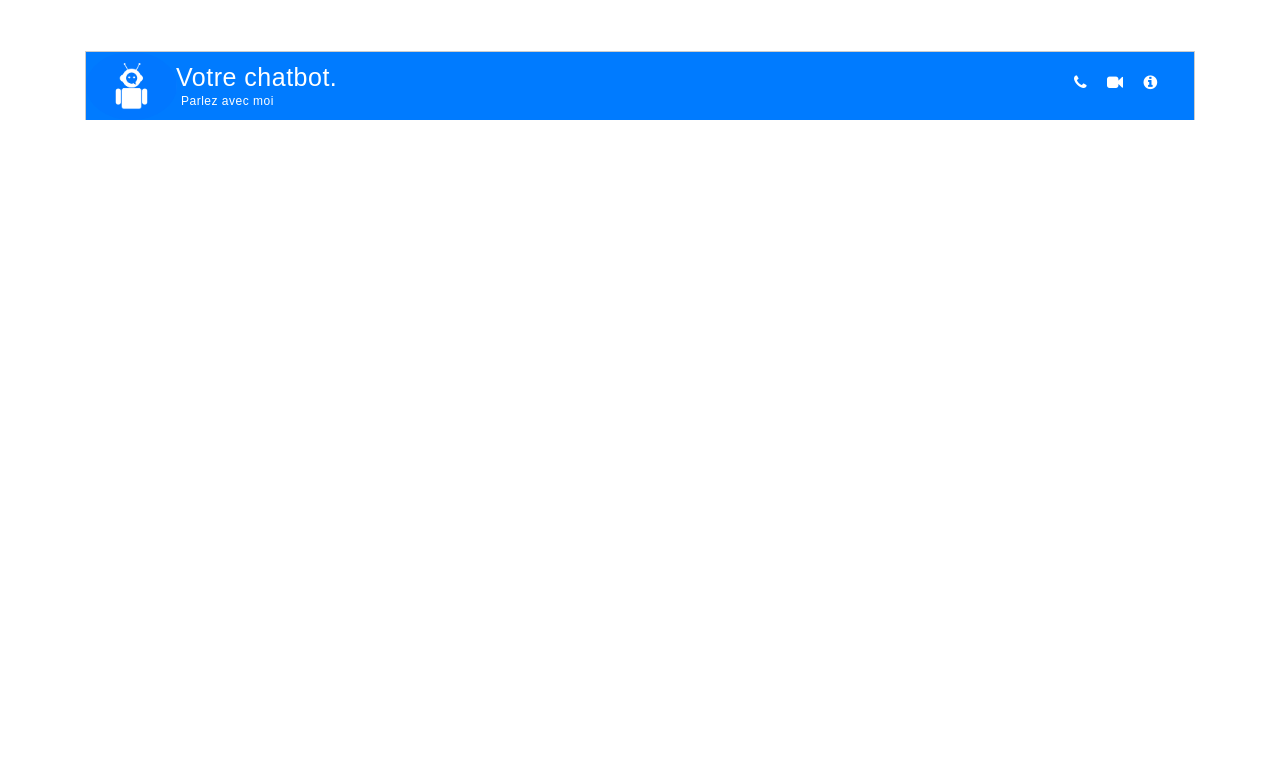
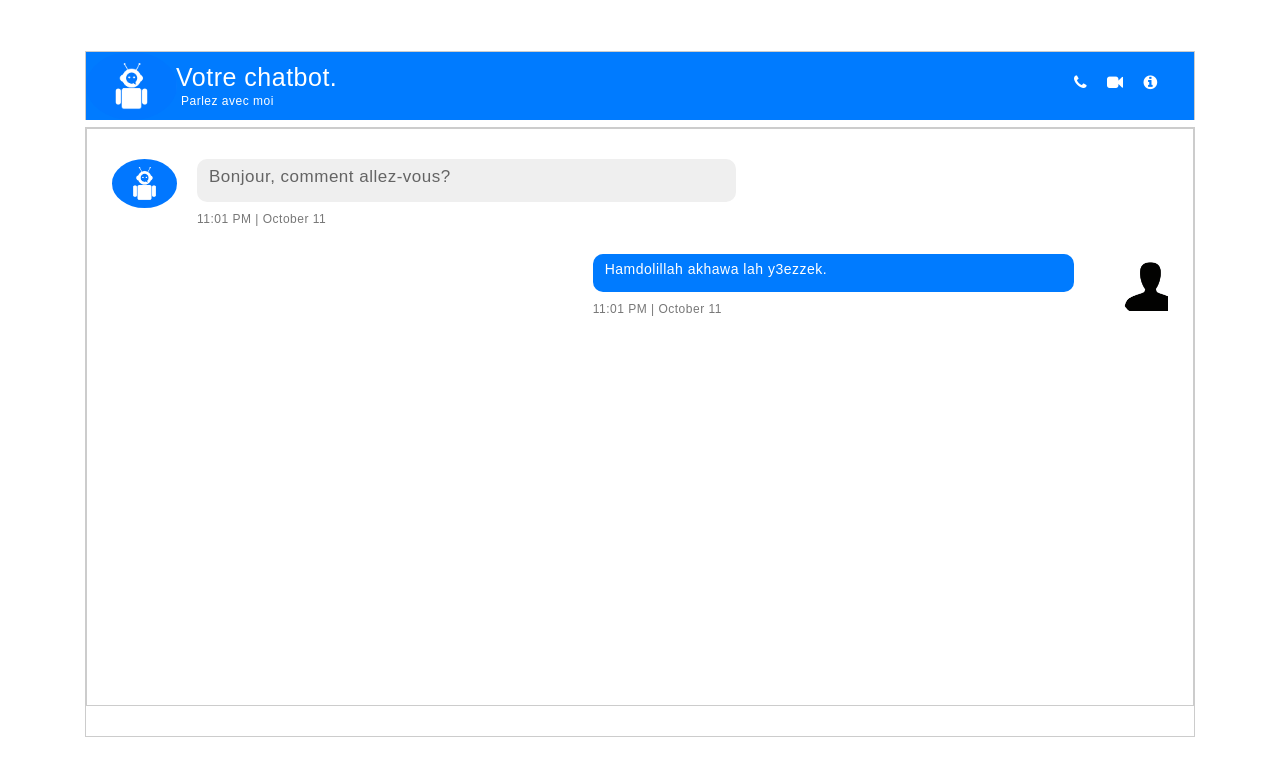
Before and after one commit to MouslimAitssi/responsive-chatbot, a React (Create React App) app: page / in a window 1280 px wide. Shown: the top 776 px of the page. Built offline with nearby package versions, Linux system fonts and the light colour scheme.

Commit message:
chat body completed

```diff
--- a/src/App.css
+++ b/src/App.css
@@ -7,6 +7,7 @@
   letter-spacing: 0.5px;
 
 }
+
 img {
   max-width: 130%;
   border-radius: 50%;
@@ -20,12 +21,14 @@ img {
   display: inline-block;
   background-color: #007bff;
 }
+
 .msg-header-img
 {
-  border-radius: 40%;
+  border-radius: 50%;
   width: 70px;
   float: left;
 }
+
 .active {
   width: 80%;
   margin-top: 10px;
@@ -33,11 +36,13 @@ img {
   margin-left: 10px;
 
 }
+
 .active h4 {
   font-size: 25px;
   margin-left: 10px;
   color: #fff;
 }
+
 .active h6{
   font-size: 12px;
   margin-left: 15px;
@@ -51,8 +56,91 @@ img {
   float: right;
   width: 120px;
 }
+
 .header-icons .fa {
   color: #fff;
   cursor: pointer;
   margin: 10px;
 }
+
+.chat-page{
+  padding: 0 0 50px 0;
+}
+
+.msg-inbox {
+  border: 1px solid #ccc;
+  overflow:hidden;
+  padding-bottom: 30px;
+}
+
+.chats{
+  padding: 30px 15px 0 25px;
+}
+
+.msg-page{
+  height: 516px;
+  overflow-y: auto;
+}
+
+.received-chats-img{
+  display: inline-block;
+  width: 50px;
+  float: left;
+}
+
+.received-msg{
+  display: inline-block;
+  padding:0 0 0 35px;
+  vertical-align: top;
+  width: 92%;
+}
+
+.received-msg-inbox {
+  width: 57%;
+}
+
+.received-msg-inbox p {
+  background: #efefef none repeat scroll 0 0;
+  border-radius: 10px;
+  color: #646464;
+  font-size: 17px;
+  margin: 0;
+  padding: 5px 10px 12px 12px;
+  width: 100%;
+}
+
+.outgoing-chats {
+  overflow: hidden;
+  margin: 26px 10px;
+
+}
+
+.outgoing-chats-msg p {
+  background: #007bff none repeat scroll 0 0;
+  color: #fff;
+  border-radius: 10px;
+  font-size: 14px;
+  margin: 0;
+  padding: 5px 10px 12px 12px;
+  width: 100%;
+}
+
+.outgoing-chats-msg {
+  float: left;
+  width: 46%;
+  margin-left: 45%;
+
+}
+
+.outgoing-chats-img {
+  display: inline-block;
+  width: 50px;
+  float: right;
+}
+
+.time {
+  color: #777;
+  display: block;
+  font-size: 12px;
+  margin: 8px 0 0;
+}
--- a/src/App.js
+++ b/src/App.js
@@ -2,7 +2,8 @@ import React, { Component } from 'react';
 import './App.css';
 import training from './components/training';
 import { Navbar, NavbarBrand } from 'reactstrap';
-import chatbot from './chatbot.jpg'
+import chatbot from './images/chatbot.jpg'
+import user from './images/user.png'
 
 class App extends Component {
 
@@ -27,6 +28,39 @@ class App extends Component {
                 <i className="fa fa-info-circle"></i>
               </div>
             </div>
+            <div className="chat-page">
+              <div className="msg-inbox">
+                <div className="msg-inbox">
+                  <div className="chats">
+                    <div className="msg-page">
+                      <div className="received-chats">
+                        <div className="received-chats-img">
+                          <img src={chatbot} alt="chatbot img"/>
+                        </div>
+                        <div className="received-msg">
+                          <div className="received-msg-inbox">
+                            <p>Bonjour, comment allez-vous?</p>
+                            <span className="time">11:01 PM | October 11</span>
+                          </div>
+                        </div>
+                      </div>
+
+                      <div className="outgoing-chats">
+                        <div className="outgoing-chats-img">
+                          <img src={user} alt="user img"/>
+                        </div>
+
+                        <div className="outgoing-chats-msg">
+                            <p>Hamdolillah akhawa lah y3ezzek.</p>
+                            <span className="time">11:01 PM | October 11</span>
+                        </div>
+
+                      </div>
+                    </div>
+                  </div>
+                </div>
+              </div>
+            </div>
           </div>
     );
   }
```
Also changed, not shown: src/images/chatbot.jpg (renamed from src/chatbot.jpg), src/images/user.png (added).
